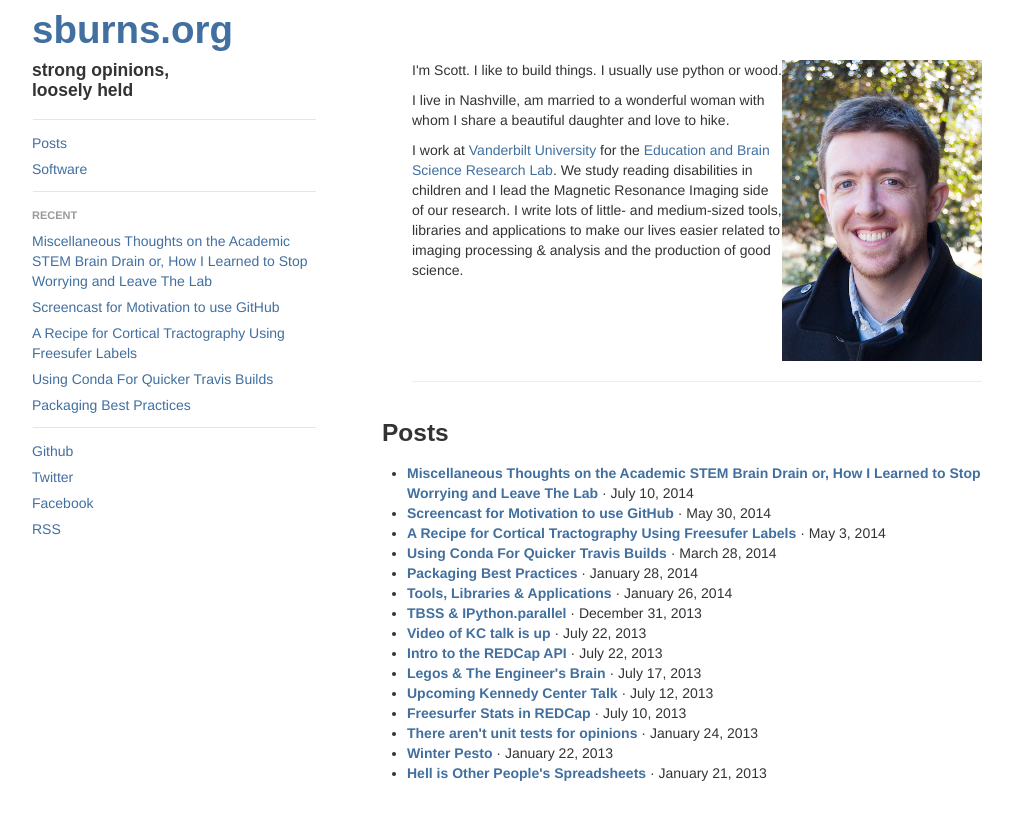
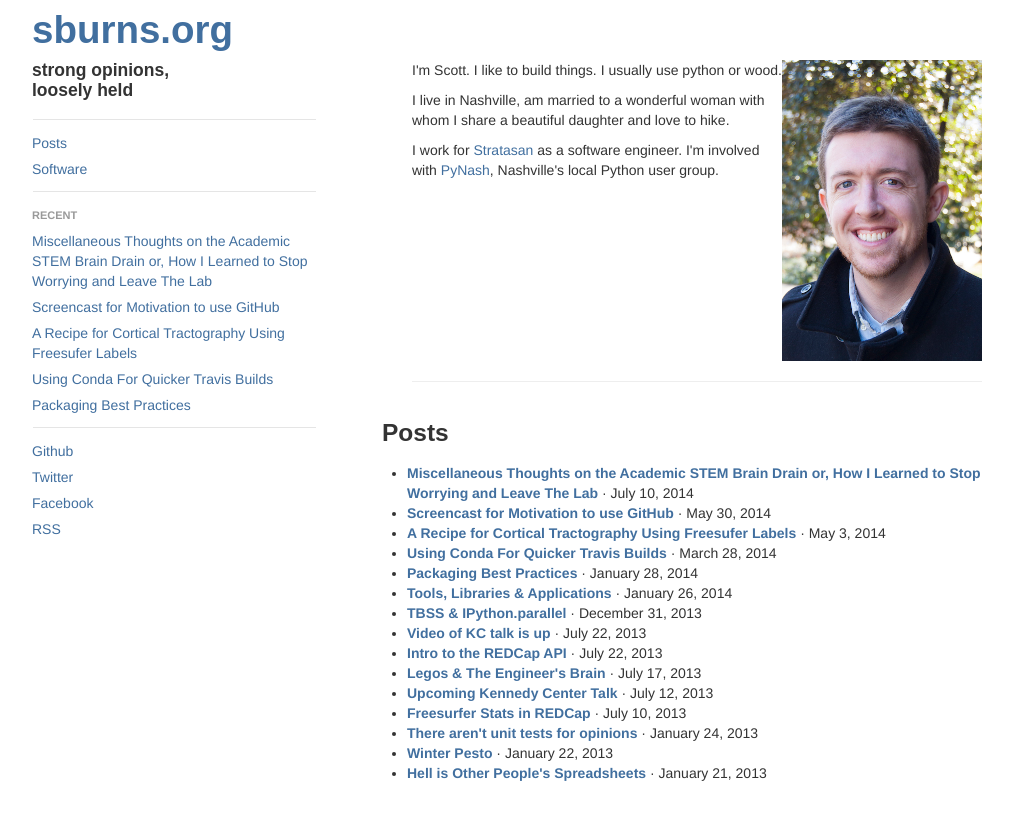
Before and after one commit to sburns/sburns.github.com, a Jekyll site: the page built from index.html, in a window 1280 px wide. Shown: the top 820 px of the page, without its empty margins (3-1016 px from the left). Built offline with Jekyll 4.4.1, drawn with Linux system fonts in a browser that asks for light colours; Markdown is read by kramdown in place of the engine named in the settings.

Commit message:
s/EBRL/stratasan

```diff
--- a/index.html
+++ b/index.html
@@ -15,7 +15,7 @@ layout: default
     </p>
 
     <p>
-        I work at <a href="http://www.vanderbilt.edu/">Vanderbilt University</a> for the <a href="http://kc.vanderbilt.edu/educationandbrainlab">Education and Brain Science Research Lab</a>. We study reading disabilities in children and I lead the Magnetic Resonance Imaging side of our research. I write lots of little- and medium-sized tools, libraries and applications to make our lives easier related to imaging processing &amp; analysis and the production of good science.
+        I work for <a href="http://www.stratasan.com/">Stratasan</a> as a software engineer. I'm involved with <a href="http://pynash.org">PyNash</a>, Nashville's local Python user group.
     </p>
   </div>
 </div>
```
